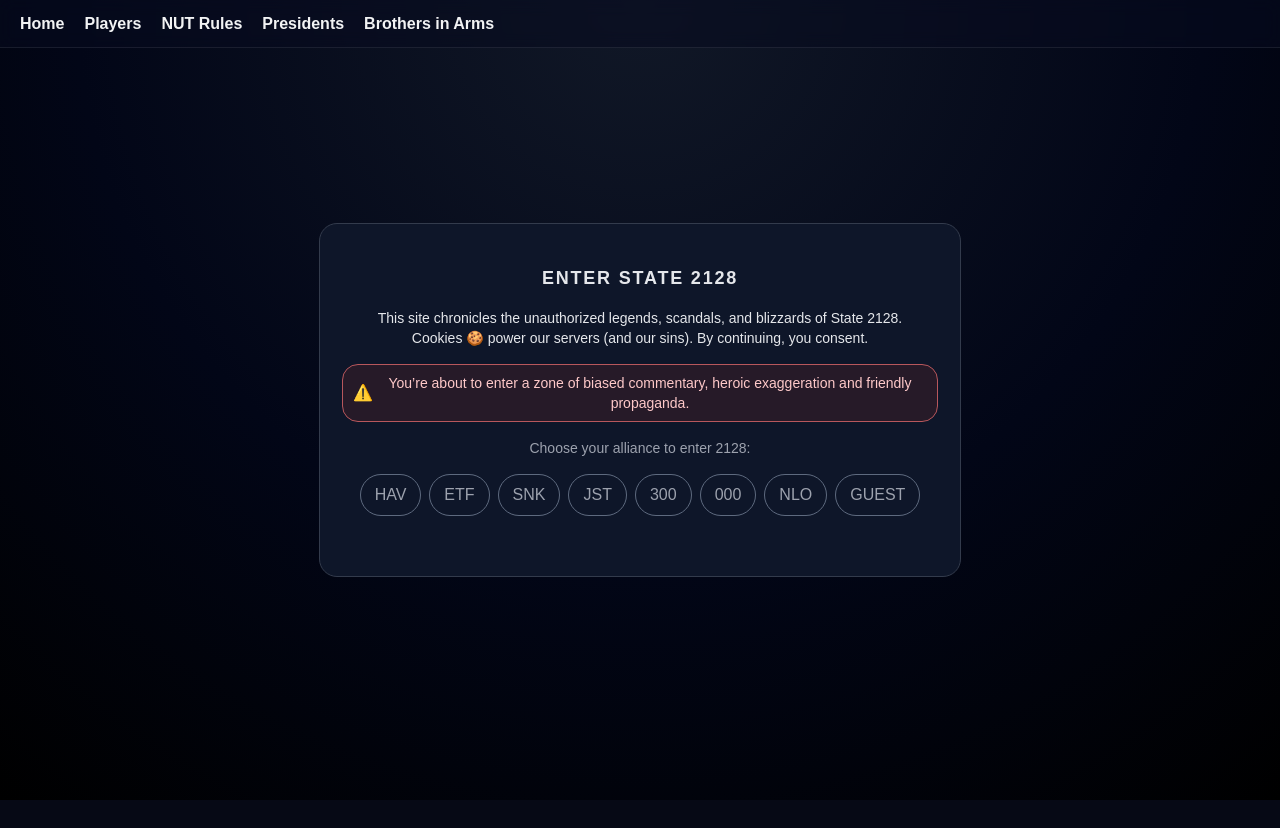
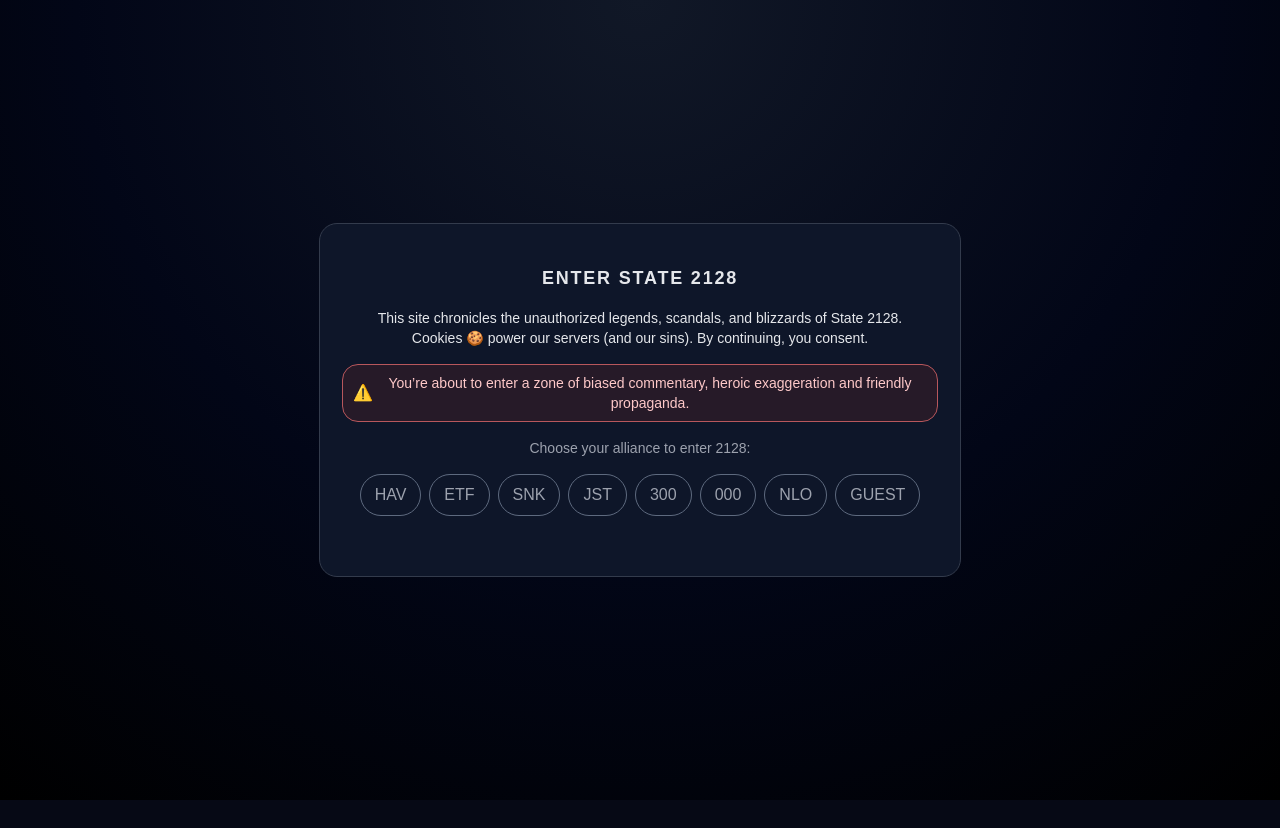
Before and after one commit to daniel-bss/saas-starter, a Next.js app: page / in a window 1280 px wide. Built offline with nearby package versions, Linux system fonts and the light colour scheme.

Commit message:
fix: navbar

```diff
--- a/components/gateoverlay.tsx
+++ b/components/gateoverlay.tsx
@@ -19,7 +19,7 @@ export default function GateOverlay({
   };
 
   return (
-    <div className="gate-overlay absolute inset-0 flex justify-center items-center">
+    <div className="gate-overlay absolute inset-0 flex justify-center items-center z-20">
       <div className="bg-[#0e1629] flex flex-col justify-center items-center px-[22px] py-6 w-[642px] border border-[#333b4c] rounded-[18px]">
         {/* Upper content */}
         <h1 className="text-surface-50 text-lg font-bold my-4 tracking-widest">
```
